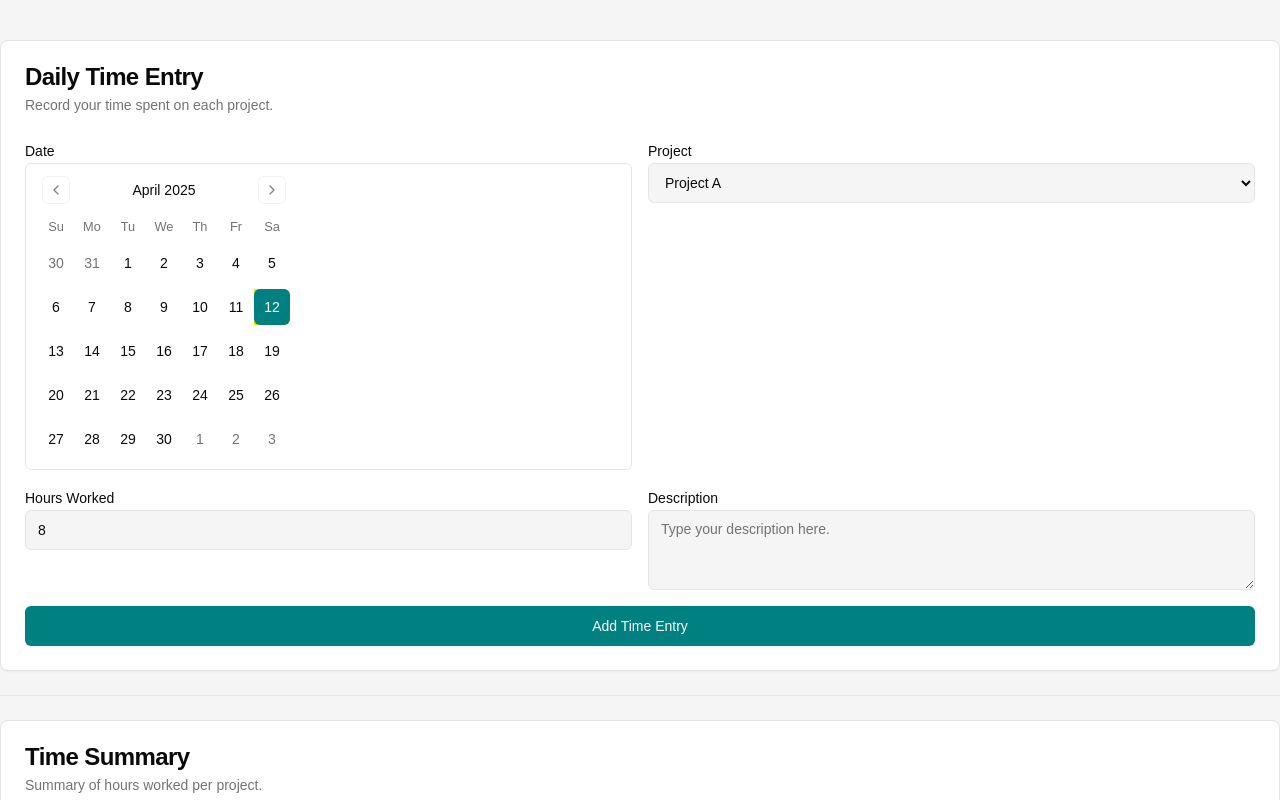
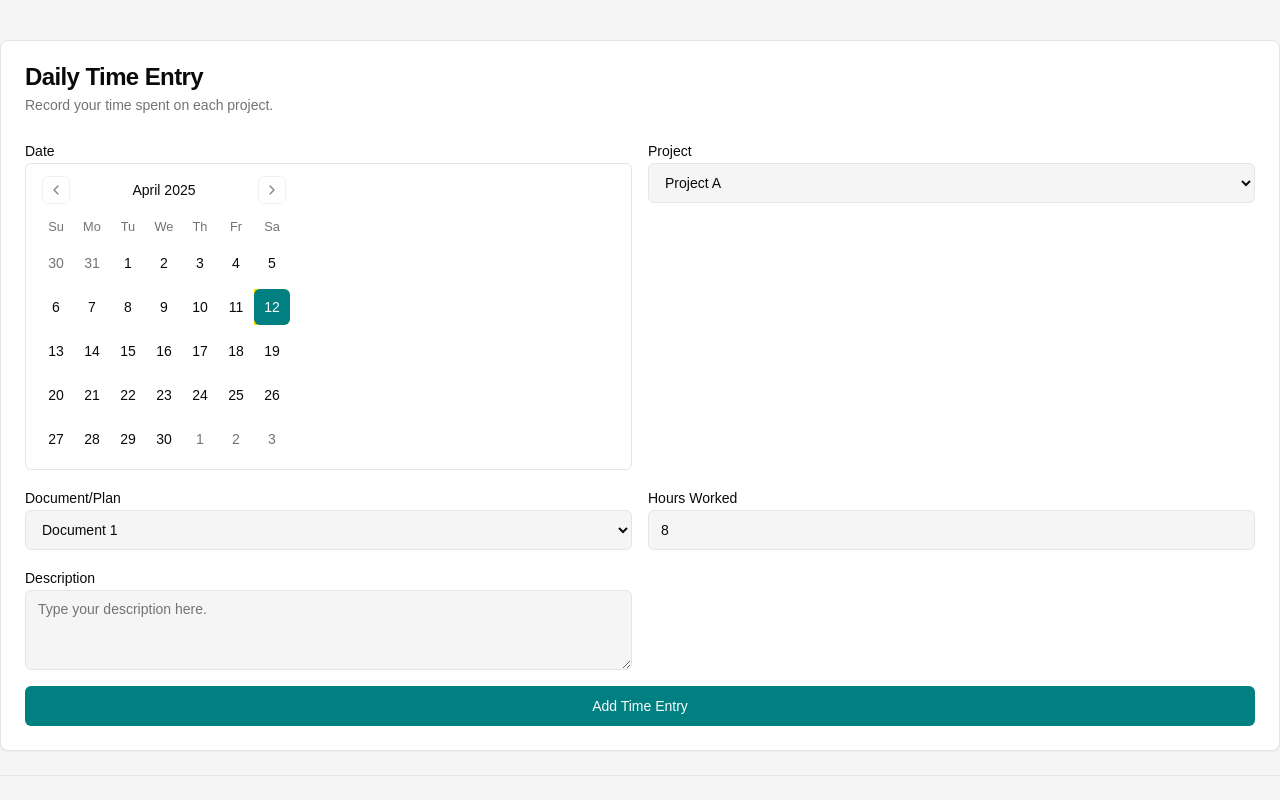
Before and after one commit to aangel-sama/CyD-Registro-de-horas, a Next.js app: page / in a window 1280 px wide. Shown: the top 800 px of the page. Built offline with nearby package versions, Linux system fonts and the light colour scheme.

Commit message:
Debajo del apartado de proyecto, cuando seleccionamos un proyecto, debe haber otro bloque donde podamos seleccionar un plano o documento, y es ahi donde se registran las horas trabajadas en cada plano/documento en cada proyecto, tiene que estar todo detallado

```diff
--- a/src/app/page.tsx
+++ b/src/app/page.tsx
@@ -22,21 +22,24 @@ import {
 import { Textarea } from "@/components/ui/textarea";
 
 const projects = ["Project A", "Project B", "Project C"]; // Example projects
+const documents = ["Document 1", "Document 2", "Document 3"]; // Example documents
 
 export default function Home() {
   const [date, setDate] = useState<Date | undefined>(new Date());
   const [project, setProject] = useState(projects[0]);
+  const [document, setDocument] = useState(documents[0]);
   const [hours, setHours] = useState<number | undefined>(8);
-  const [timeEntries, setTimeEntries] = useState<{ date: string; project: string; hours: number; }[]>([]);
+  const [timeEntries, setTimeEntries] = useState<{ date: string; project: string; document: string; hours: number; }[]>([]);
 
   const handleSubmit = () => {
-    if (!date || !project || !hours) {
+    if (!date || !project || !hours || !document) {
       alert("Please fill in all fields.");
       return;
     }
     const newEntry = {
       date: date.toISOString().slice(0, 10),
       project: project,
+      document: document,
       hours: hours,
     };
     setTimeEntries([...timeEntries, newEntry]);
@@ -96,6 +99,21 @@ export default function Home() {
           </div>
           <div className="grid grid-cols-1 md:grid-cols-2 gap-4">
             <div>
+              <Label htmlFor="document">Document/Plan</Label>
+              <select
+                id="document"
+                className="flex h-10 w-full rounded-md border border-input bg-background px-3 py-2 text-sm ring-offset-background file:border-0 file:bg-transparent file:text-sm file:font-medium placeholder:text-muted-foreground focus-visible:outline-none focus-visible:ring-2 focus-visible:ring-ring focus-visible:ring-offset-2 disabled:cursor-not-allowed disabled:opacity-50"
+                value={document}
+                onChange={(e) => setDocument(e.target.value)}
+              >
+                {documents.map((document) => (
+                  <option key={document} value={document}>
+                    {document}
+                  </option>
+                ))}
+              </select>
+            </div>
+            <div>
               <Label htmlFor="hours">Hours Worked</Label>
               <Input
                 type="number"
@@ -104,6 +122,8 @@ export default function Home() {
                 onChange={(e) => setHours(Number(e.target.value))}
               />
             </div>
+          </div>
+          <div className="grid grid-cols-1 md:grid-cols-2 gap-4">
             <div>
              <Label htmlFor="hours">Description</Label>
               <Textarea placeholder="Type your description here." />
```
